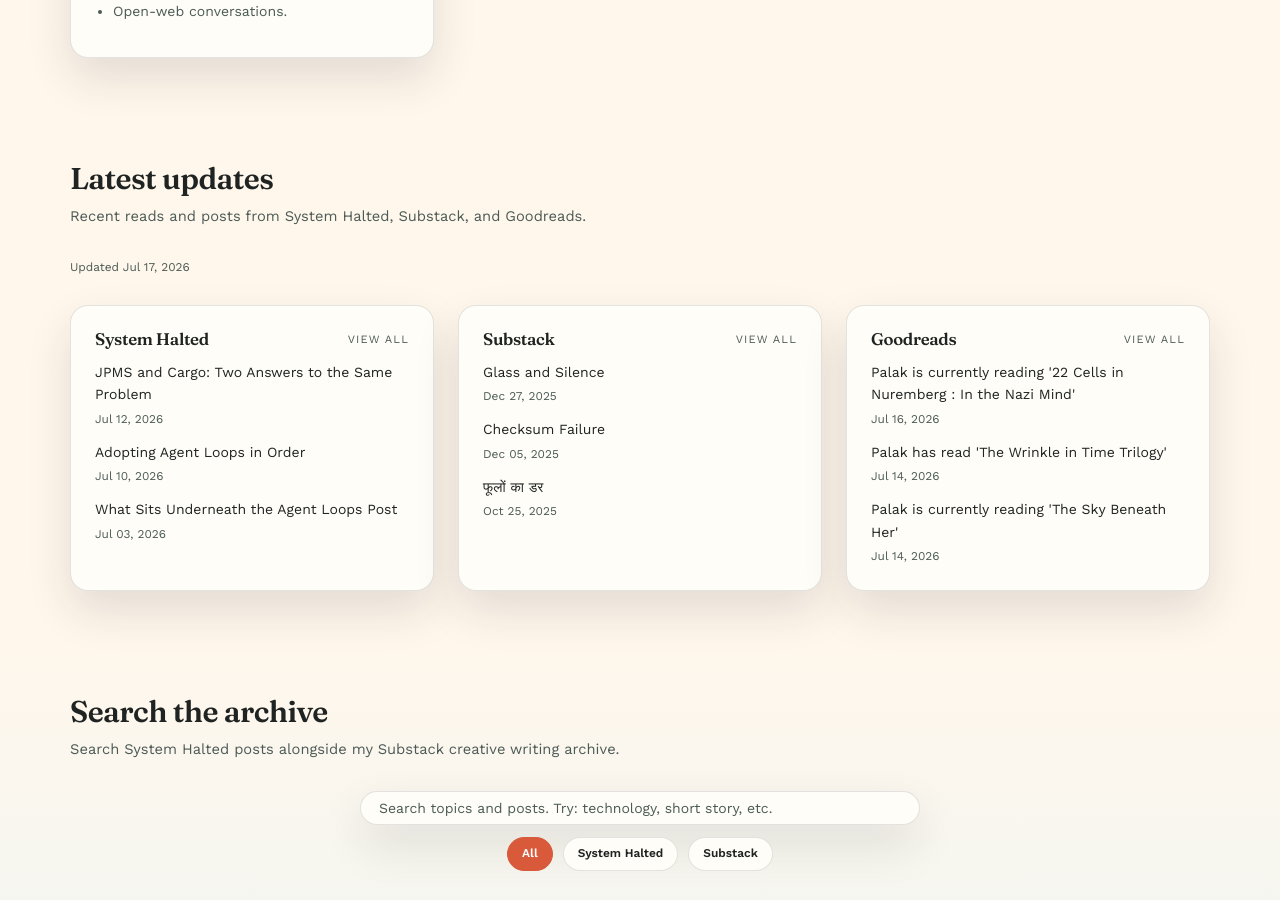
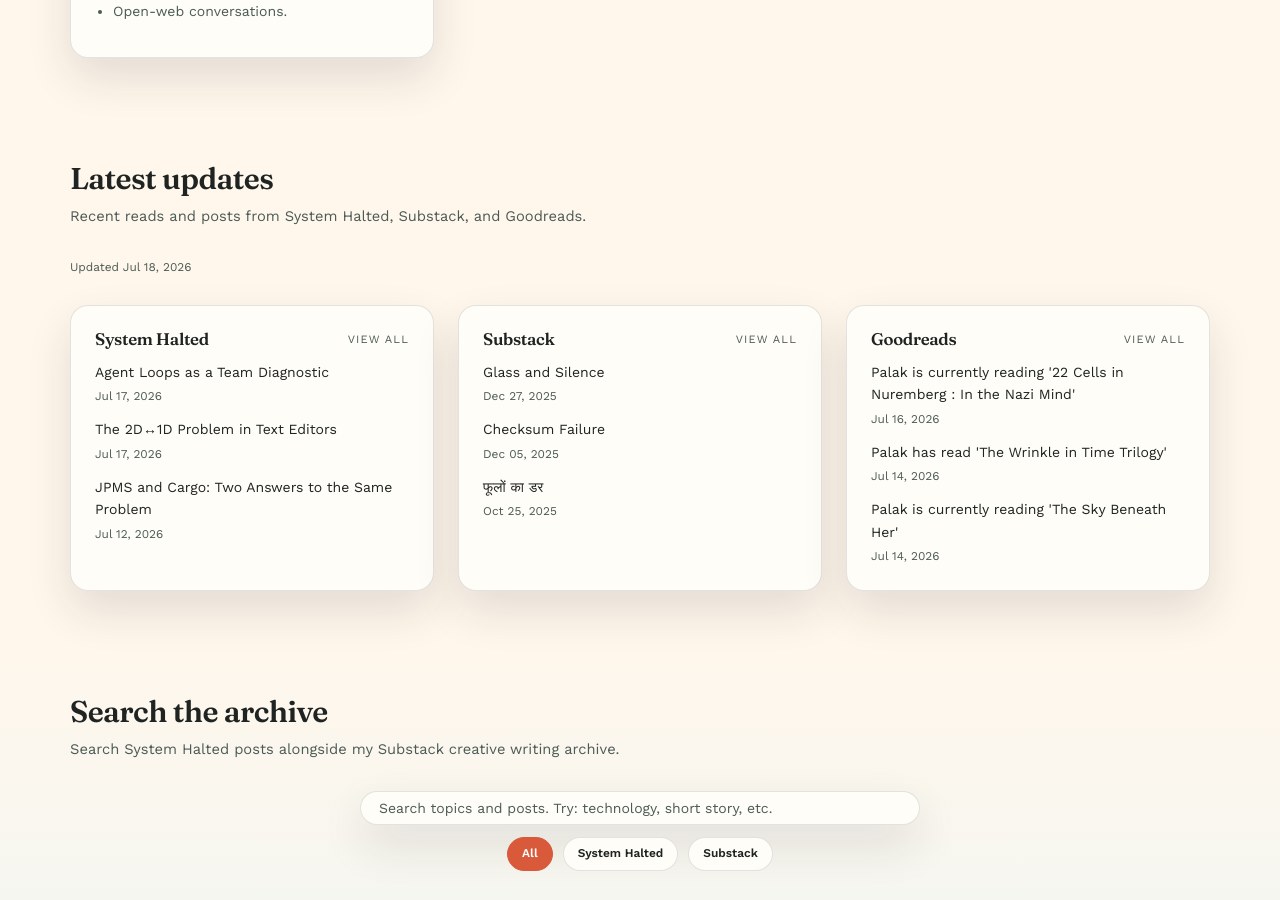
Before and after one commit to systemhalted/about-me, a Jekyll site: the page built from index.html, in a window 1280 px wide and 900 px high, scrolled down 2331 px. Built offline with Jekyll 4.4.1, drawn with Linux system fonts in a browser that asks for light colours; nearby versions of some CDN libraries.

Commit message:
refresh content feeds

```diff
--- a/_data/latest_sources.json
+++ b/_data/latest_sources.json
@@ -1,5 +1,5 @@
 {
-  "updated_at": "2026-07-17T05:23:00Z",
+  "updated_at": "2026-07-18T05:05:13Z",
   "sources": [
     {
       "id": "systemhalted",
@@ -8,19 +8,19 @@
       "feed_url": "https://systemhalted.in/feed.xml",
       "items": [
         {
+          "title": "Agent Loops as a Team Diagnostic",
+          "url": "https://systemhalted.in/2026/07/17/agent-loops-as-a-team-diagnostic/",
+          "published": "2026-07-17T00:00:00Z"
+        },
+        {
+          "title": "The 2D\u21941D Problem in Text Editors",
+          "url": "https://systemhalted.in/2026/07/17/the-2d-1d-problem-in-text-editors/",
+          "published": "2026-07-17T00:00:00Z"
+        },
+        {
           "title": "JPMS and Cargo: Two Answers to the Same Problem",
           "url": "https://systemhalted.in/2026/07/12/jpms-and-cargo-two-answers-to-the-same-problem/",
           "published": "2026-07-12T00:00:00Z"
-        },
-        {
-          "title": "Adopting Agent Loops in Order",
-          "url": "https://systemhalted.in/2026/07/10/adopting-agent-loops-in-order/",
-          "published": "2026-07-10T00:00:00Z"
-        },
-        {
-          "title": "What Sits Underneath the Agent Loops Post",
-          "url": "https://systemhalted.in/2026/07/03/what-sits-underneath-the-agent-loops-post/",
-          "published": "2026-07-03T00:00:00Z"
         }
       ]
     },
```
